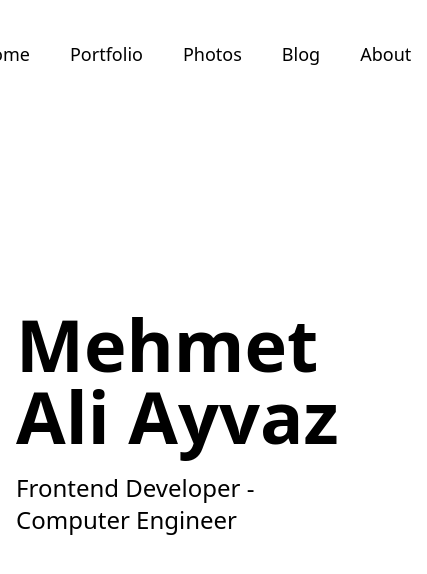
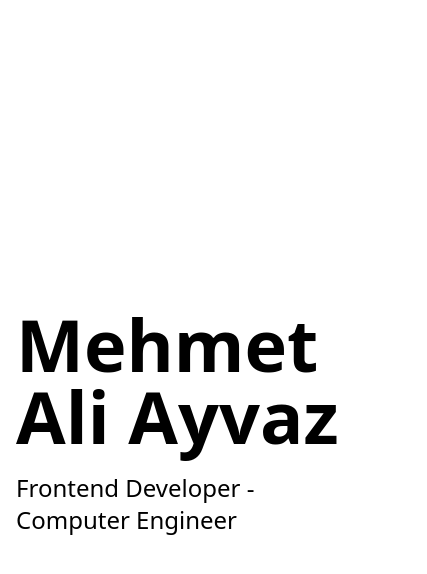
Before and after one commit to mehmetaliayvaz/mehmetaliayvaz-blog, a Next.js app: page / in a window 390 px wide. Shown: the top 574 px of the page, 427 px wide, since content can reach past the window. Built offline with nearby package versions, Linux system fonts and the light colour scheme.

Commit message:
Added header mobile view

```diff
--- a/src/app/components/Header.jsx
+++ b/src/app/components/Header.jsx
@@ -1,28 +1,60 @@
+"use client";
+
+import { useState } from "react";
 import Link from "next/link";
+import MenuIcon from "@/app/icons/MenuIcon";
+import CloseIcon from "@/app/icons/CloseIcon";
 
 function Header({ className }) {
+  const [showMenu, setShowMenu] = useState(false);
+
+  const nav = [
+    { name: "Home", path: "/" },
+    { name: "Portfolio", path: "/portfolio" },
+    { name: "Photos", path: "/photos" },
+    { name: "Blog", path: "/blog" },
+    { name: "About", path: "/about" },
+  ];
+
   return (
-    <header className={className}>
-      <div className="container">
-        <ul className="flex py-10 text-lg space-x-10">
-          <li>
-            <Link href="/">Home</Link>
-          </li>
-          <li>
-            <Link href="/portfolio">Portfolio</Link>
-          </li>
-          <li>
-            <Link href="/photos">Photos</Link>
-          </li>
-          <li>
-            <Link href="/blog">Blog</Link>
-          </li>
-          <li>
-            <Link href="/about">About</Link>
-          </li>
-        </ul>
-      </div>
-    </header>
+    <>
+      <header className={`${className} relative`}>
+        <div className="container">
+          <ul className="hidden md:flex py-10 text-lg space-x-10">
+            {
+              nav.map((item, index) => (
+                <li key={index}>
+                  <Link href={item.path}>{item.name}</Link>
+                </li>
+              ))
+            }
+          </ul>
+          <button className="absolute top-4 right-4 z-10" onClick={() => setShowMenu(true)}>
+            <MenuIcon />
+          </button>
+        </div>
+      </header>
+      {
+        showMenu && (
+          <div className="md:hidden fixed top-0 left-0 w-full h-full bg-dark z-20">
+            <div className="relative">
+              <button className="absolute top-4 right-4 z-10" onClick={() => setShowMenu(false)}>
+                <CloseIcon />
+              </button>
+              <ul className="py-20">
+                {
+                  nav.map((item, index) => (
+                    <li key={index} className="py-2 text-center" onClick={() => setShowMenu(false)}>
+                      <Link href={item.path}>{item.name}</Link>
+                    </li>
+                  ))
+                }
+              </ul>
+            </div>
+          </div>
+        )
+      }
+    </>
   );
 }
 
--- /dev/null
+++ b/src/app/icons/CloseIcon.jsx
@@ -0,0 +1,9 @@
+function CloseIcon() {
+  return (
+    <svg width={20} height={20} fill="white" viewBox="0 0 32 32">
+      <path d="M31.708 25.708c-0-0-0-0-0-0l-9.708-9.708 9.708-9.708c0-0 0-0 0-0 0.105-0.105 0.18-0.227 0.229-0.357 0.133-0.356 0.057-0.771-0.229-1.057l-4.586-4.586c-0.286-0.286-0.702-0.361-1.057-0.229-0.13 0.048-0.252 0.124-0.357 0.228 0 0-0 0-0 0l-9.708 9.708-9.708-9.708c-0-0-0-0-0-0-0.105-0.104-0.227-0.18-0.357-0.228-0.356-0.133-0.771-0.057-1.057 0.229l-4.586 4.586c-0.286 0.286-0.361 0.702-0.229 1.057 0.049 0.13 0.124 0.252 0.229 0.357 0 0 0 0 0 0l9.708 9.708-9.708 9.708c-0 0-0 0-0 0-0.104 0.105-0.18 0.227-0.229 0.357-0.133 0.355-0.057 0.771 0.229 1.057l4.586 4.586c0.286 0.286 0.702 0.361 1.057 0.229 0.13-0.049 0.252-0.124 0.357-0.229 0-0 0-0 0-0l9.708-9.708 9.708 9.708c0 0 0 0 0 0 0.105 0.105 0.227 0.18 0.357 0.229 0.356 0.133 0.771 0.057 1.057-0.229l4.586-4.586c0.286-0.286 0.362-0.702 0.229-1.057-0.049-0.13-0.124-0.252-0.229-0.357z"></path>
+    </svg>
+  )
+}
+
+export default CloseIcon
--- /dev/null
+++ b/src/app/icons/MenuIcon.jsx
@@ -0,0 +1,9 @@
+function MenuIcon() {
+  return (
+    <svg width={20} height={20} fill="white" viewBox="0 0 24 24">
+      <path d="M3 13h18c0.552 0 1-0.448 1-1s-0.448-1-1-1h-18c-0.552 0-1 0.448-1 1s0.448 1 1 1zM3 7h18c0.552 0 1-0.448 1-1s-0.448-1-1-1h-18c-0.552 0-1 0.448-1 1s0.448 1 1 1zM3 19h18c0.552 0 1-0.448 1-1s-0.448-1-1-1h-18c-0.552 0-1 0.448-1 1s0.448 1 1 1z"></path>
+    </svg>
+  )
+}
+
+export default MenuIcon
```
